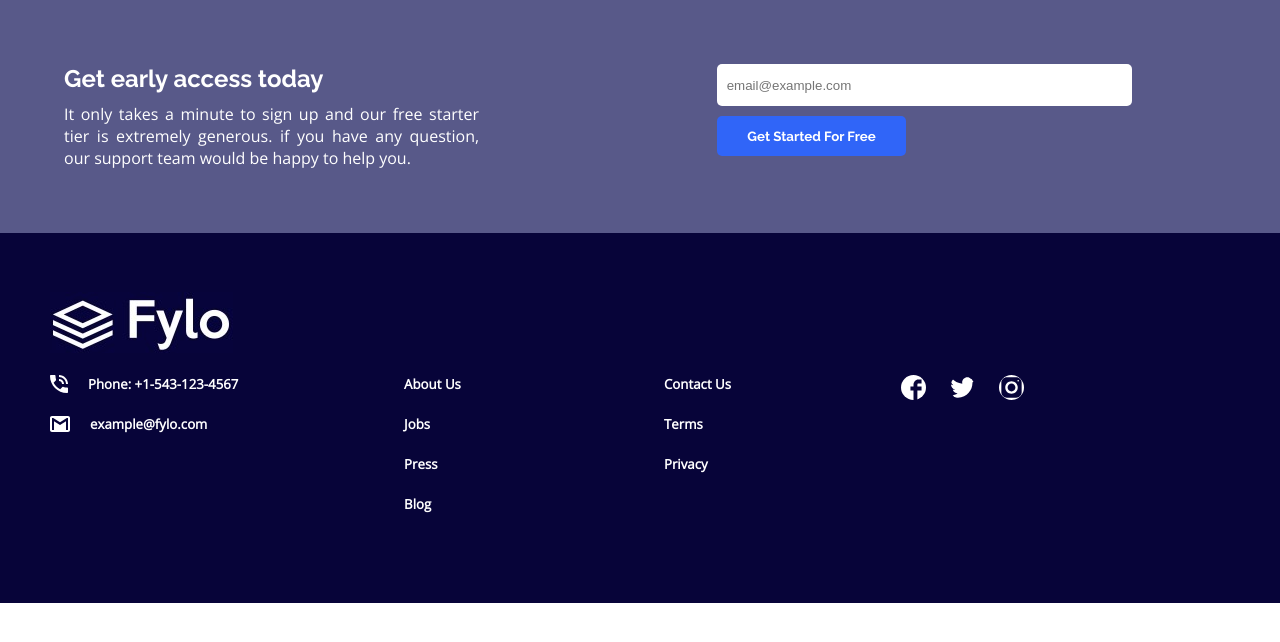
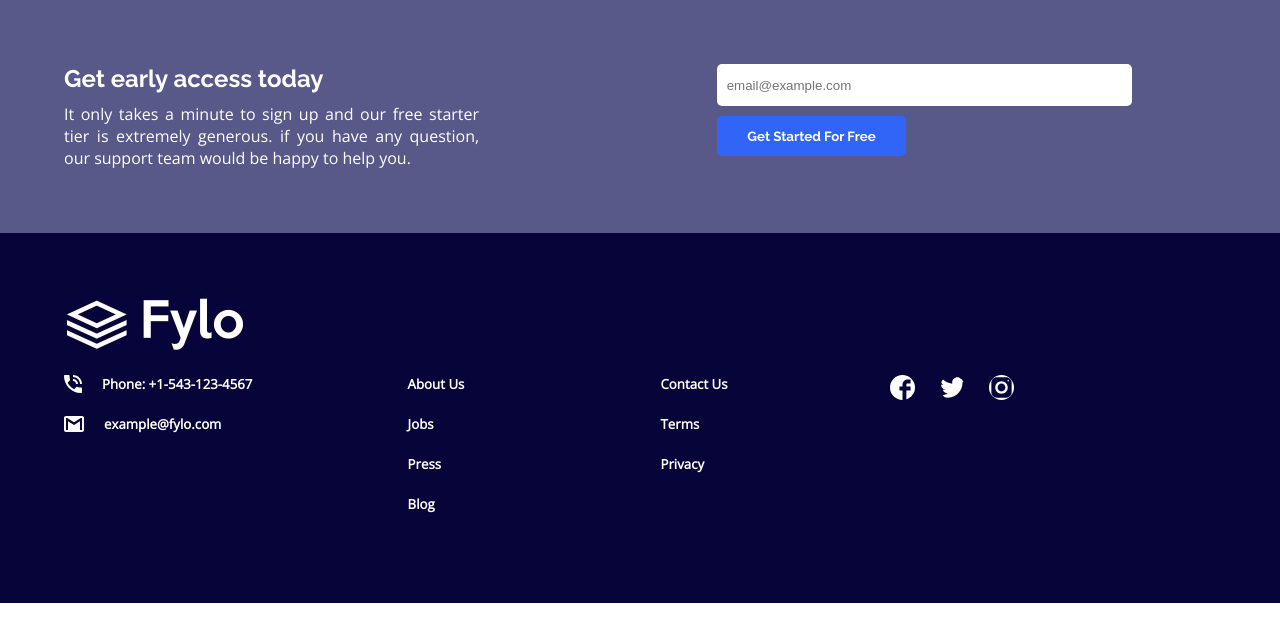
Before and after one commit to haflorez29/team9_FlyLo, a plain HTML site: page index.html in a window 1280 px wide. Drawn offline with nearby package versions, Linux system fonts and the light colour scheme.

Commit message:
Correción padding

```diff
--- a/sass/main.scss
+++ b/sass/main.scss
@@ -217,7 +217,7 @@ body{
 
     footer{
         background-color: $veryDarkBlue;
-        padding: 0 50px;
+        padding: 0 5%;
         display:grid;
         color: white;
         grid-template-columns: 1fr 1fr 1fr 1fr 120px;
```
Also changed, not shown: sass/main.css, 1 other file.
